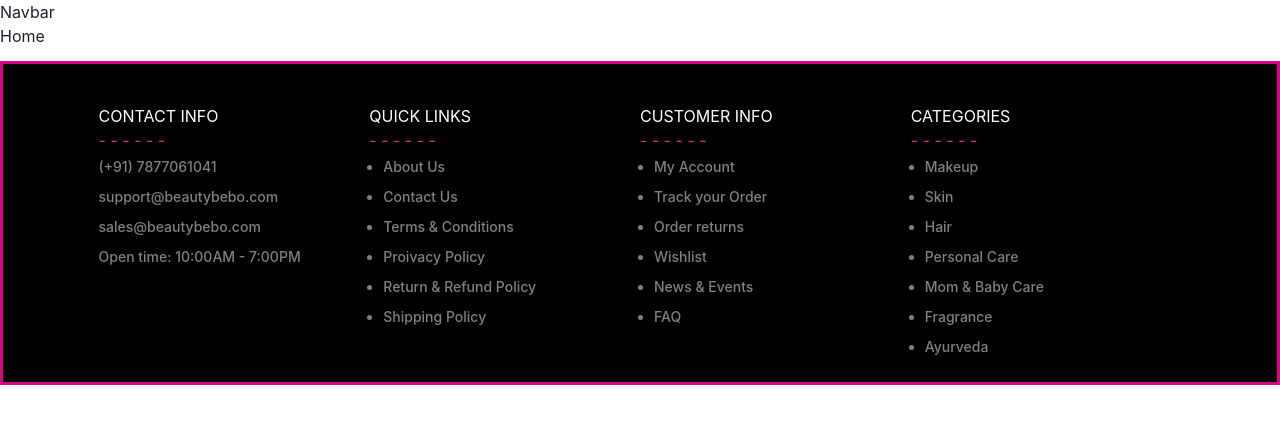
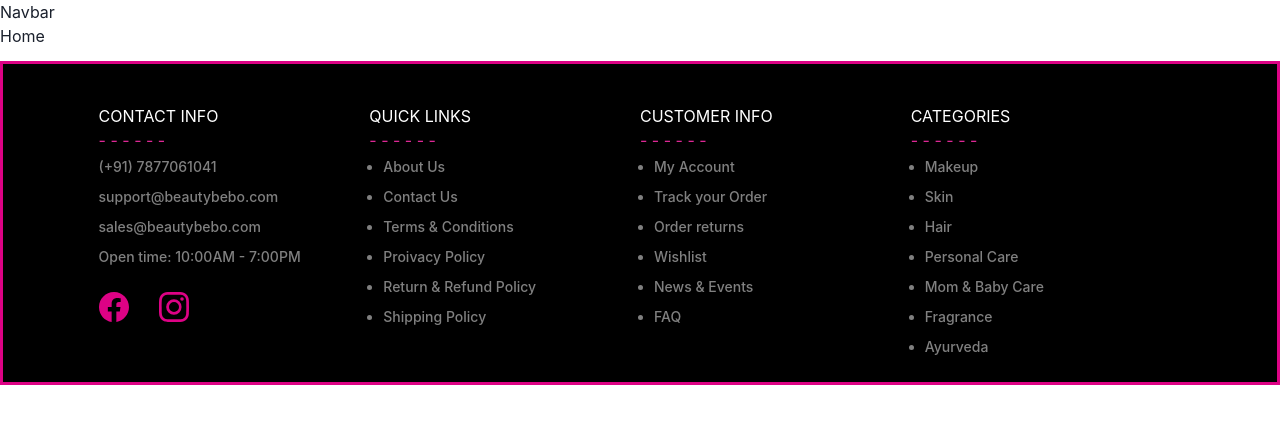
Before and after one commit to shivamgupta8482/beautyholic, a React (Create React App) app in the folder Fronend/project/: page / in a window 1280 px wide. Shown: the top 424 px of the page. Built offline with nearby package versions, Linux system fonts and the light colour scheme.

Commit message:
reacticons ependency added

```diff
--- a/Fronend/project/package.json
+++ b/Fronend/project/package.json
@@ -13,6 +13,7 @@
     "framer-motion": "^6.5.1",
     "react": "^18.2.0",
     "react-dom": "^18.2.0",
+    "react-icons": "^4.6.0",
     "react-redux": "^8.0.5",
     "react-router-dom": "^6.4.3",
     "react-scripts": "5.0.1",
--- a/Fronend/project/src/Components/Footer.jsx
+++ b/Fronend/project/src/Components/Footer.jsx
@@ -1,6 +1,6 @@
 import React from 'react'
 import { Box, List, ListItem, SimpleGrid, Text, UnorderedList } from "@chakra-ui/react";
-//import {BsFacebook,BsInstagram} from 'react-icons/bs'
+import {BsFacebook,BsInstagram} from 'react-icons/bs'
 const Footer = () => {
   return (
     <div>
@@ -15,8 +15,8 @@
                   <Text _hover={{color : '#dd0285', cursor : 'pointer'}}>support@beautybebo.com <br /> sales@beautybebo.com</Text>
                   <Text _hover={{color : '#dd0285', cursor : 'pointer'}}>Open time: 10:00AM - 7:00PM</Text>
                   <Box display='flex' gap='30px' fontSize='30px'color='#dd0285' mt='20px'>
-                    {/* < BsFacebook></BsFacebook> */}
-                    {/* <BsInstagram/> */}
+                    < BsFacebook></BsFacebook>
+                    <BsInstagram/>
                   </Box>
                 </Box>
             </Box>
```
Also changed, not shown: 1 other file (tests, documents, lock files or other folders).
